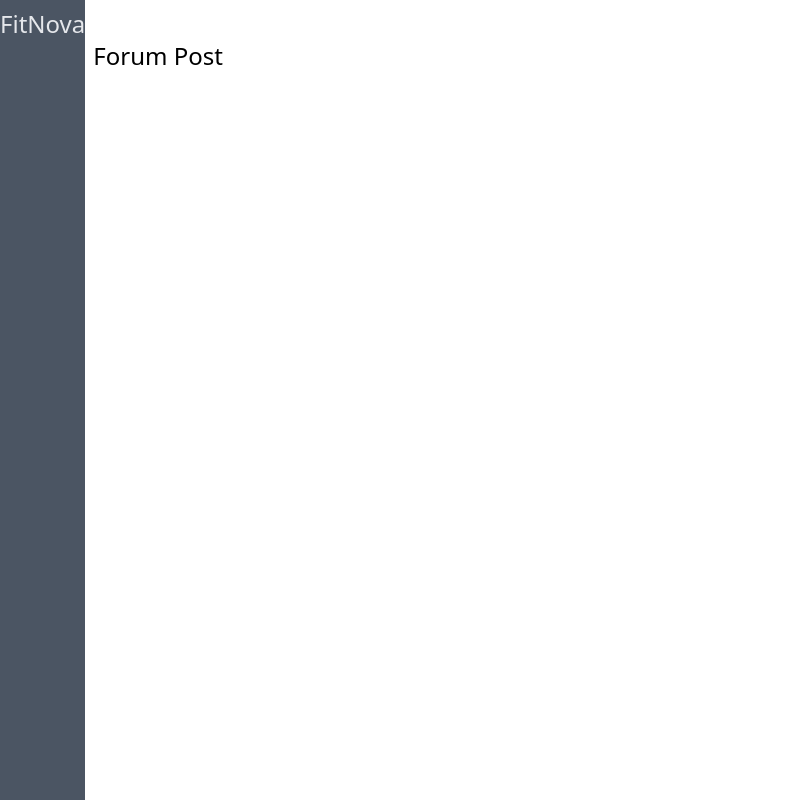
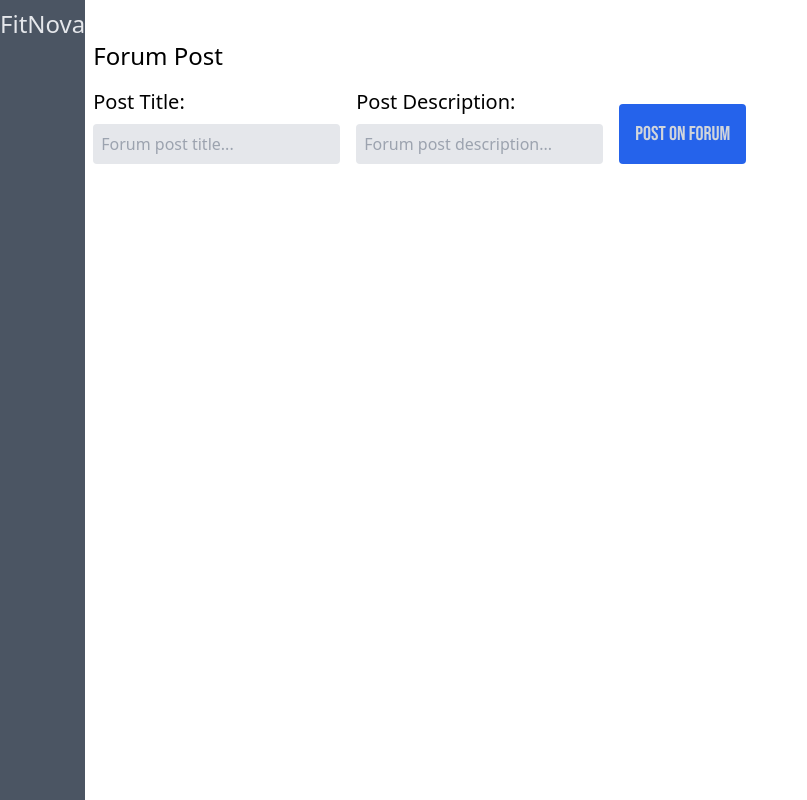
Before and after one commit to ebnazmul/fitNova, a React (Vite) app: page /dashboard/new-forum-post in a window 1280 px wide. Shown: the whole page, without its empty margins (0-807 px from the left). Built offline with nearby package versions, Linux system fonts and the light colour scheme; no server answers.

Commit message:
some update

```diff
--- /dev/null
+++ b/src/Cards/ForumPostCard.jsx
@@ -0,0 +1,68 @@
+import { FaArrowUp, FaChalkboardTeacher } from "react-icons/fa";
+import { MdAdminPanelSettings } from "react-icons/md";
+import useAxiosPublic from "../hooks/useAxiosPublic";
+import { useNavigate } from "react-router-dom";
+import { useContext } from "react";
+import { AuthContext } from "../Contexts/AuthContexts";
+import useAxiosSecure from "../hooks/useAxiosSecure";
+import toast from "react-hot-toast";
+
+const ForumPostCard = ({ item, refetchForumData }) => {
+  const axiosPublic = useAxiosPublic();
+  const axiosSecure = useAxiosSecure();
+  const navigate = useNavigate();
+  const { user } = useContext(AuthContext);
+
+  const handleUpvote = () => {
+    if (!user.email) {
+      return navigate("/login");
+    }
+
+    if(item?.upvoted?.includes(user.email)){
+        return toast.error("Already upvoted")
+    }
+
+    axiosSecure
+      .post("/upvote", { _id: item._id, email: user.email })
+      .then((res) => {
+
+        if(res.data.acknowledged){
+            toast.success("Upvoted")
+            refetchForumData()
+        }
+      });
+
+  };
+
+//   console.log(item);
+
+  return (
+    <div className="py-10 px-5 my-4 bg-gray-300 flex items-center justify-between">
+      <div>
+        <h4 className="text-xl">{item.postTitle}</h4>
+        <p>{item.postDecription}</p>
+      </div>
+      <div className="flex flex-col items-center">
+        <div className="flex items-center gap-2">
+          <img className="h-10 rounded-full" src={item.posterImg} alt="" />
+          {item.posterRole === "Admin" ? (
+            <MdAdminPanelSettings className="text-2xl" />
+          ) : item.posterRole === "Trainer" ? (
+            <FaChalkboardTeacher className="text-xl" />
+          ) : (
+            ""
+          )}
+        </div>
+        <p>{item.posterName}</p>
+      </div>
+      <div className="flex items-center gap-2">
+        <p>{item?.upvoted?.length || 0}</p>
+        <button onClick={handleUpvote}>
+          <FaArrowUp className="text-xl" />
+        </button>
+      </div>
+    </div>
+  );
+};
+
+export default ForumPostCard;
--- a/src/Dashboard/NewForumPost.jsx
+++ b/src/Dashboard/NewForumPost.jsx
@@ -1,18 +1,62 @@
 import { useForm } from "react-hook-form";
-
+import useAxiosSecure from "../hooks/useAxiosSecure";
+import { useContext } from "react";
+import { AuthContext } from "../Contexts/AuthContexts";
+import toast from "react-hot-toast";
 
 const NewForumPost = () => {
-    const {register, handleSubmit} = useForm()
+  const { register, handleSubmit, reset } = useForm();
+  const axiosSecure = useAxiosSecure();
+  const { user, role } = useContext(AuthContext);
 
   const onSubmit = (data) => {
-        console.log(data)
+    axiosSecure
+      .post("/forum-post", {
+        ...data,
+        posterImg: user.photoURL,
+        posterEmail: user.email,
+        posterName: user.displayName,
+        posterRole: role
+      })
+      .then((res) => {
+        if (res.data.acknowledged) {
+          toast.success("Posted");
+          reset();
         }
-
+      });
+  };
 
   return (
     <div className="flex-1 py-10">
       <h2 className="text-2xl">Forum Post</h2>
 
+      <form
+        onSubmit={handleSubmit(onSubmit)}
+        className="mt-4 flex flex-wrap gap-4">
+        <div>
+          <p className="text-xl">Post Title:</p>
+          <input
+            {...register("postTitle", { required: true })}
+            type="text"
+            className="px-2 py-2 outline-blue-400 mt-2 rounded w-full bg-gray-200"
+            placeholder="Forum post title..."
+          />
+        </div>
+        <div>
+          <p className="text-xl">Post Description:</p>
+          <input
+            {...register("postDecription", { required: true })}
+            type="text"
+            className="px-2 py-2 outline-blue-400 mt-2 rounded w-full bg-gray-200"
+            placeholder="Forum post description..."
+          />
+        </div>
+        <button
+          type="submit"
+          className="bg-blue-600 py-2 px-4 text-xl font-Bebas text-gray-300 rounded hover:bg-blue-500 duration-300 mt-4">
+          Post On Forum
+        </button>
+      </form>
     </div>
   );
 };
--- a/src/Layout/Navbar.jsx
+++ b/src/Layout/Navbar.jsx
@@ -15,7 +15,7 @@ const Navbar = () => {
       </li>
       <li>Trainer</li>
       <li>All Classes</li>
-      <li>Community</li>
+      <li><Link to="/forum">Forum</Link></li>
       {user.email && <li><Link to="/dashboard">Dashboard</Link></li>}
     </>
   );
--- a/src/Routes/Routes.jsx
+++ b/src/Routes/Routes.jsx
@@ -17,6 +17,7 @@ import Error from "../Error/Error";
 import AddNewSlot from "../Dashboard/Trainer/AddNewSlot";
 import ManageSlot from "../Dashboard/Trainer/ManageSlot";
 import NewForumPost from "../Dashboard/NewForumPost";
+import Forum from "../componants/Forum/Forum";
 
 const router = createBrowserRouter([
   {
@@ -35,6 +36,10 @@ const router = createBrowserRouter([
       {
         path: "login",
         element: <Login/>
+      },
+      {
+        path: "forum",
+        element: <Forum/>
       }
     ],
   },
--- /dev/null
+++ b/src/componants/Forum/Forum.jsx
@@ -0,0 +1,27 @@
+import { useQuery } from "@tanstack/react-query";
+import ForumPostCard from "../../Cards/ForumPostCard";
+import useAxiosPublic from "../../hooks/useAxiosPublic";
+
+const Forum = () => {
+  const axiosPublic = useAxiosPublic();
+  const { data = [], refetch } = useQuery({
+    queryKey: ["post-data"],
+    queryFn: () => axiosPublic.get("/forum-posts"),
+  });
+
+//   console.log(data.data);
+
+
+  return (
+    <div className="max-w-screen-2xl mx-auto">
+      <h2 className="text-2xl font-semibold text-center">Forum Posts</h2>
+      {
+        data?.data?.map((item, i)=><ForumPostCard refetchForumData={refetch} key={i} item={item} />)
+      }
+
+
+    </div>
+  );
+};
+
+export default Forum;
```
Lines whose indentation alone changed are shown as unchanged.
